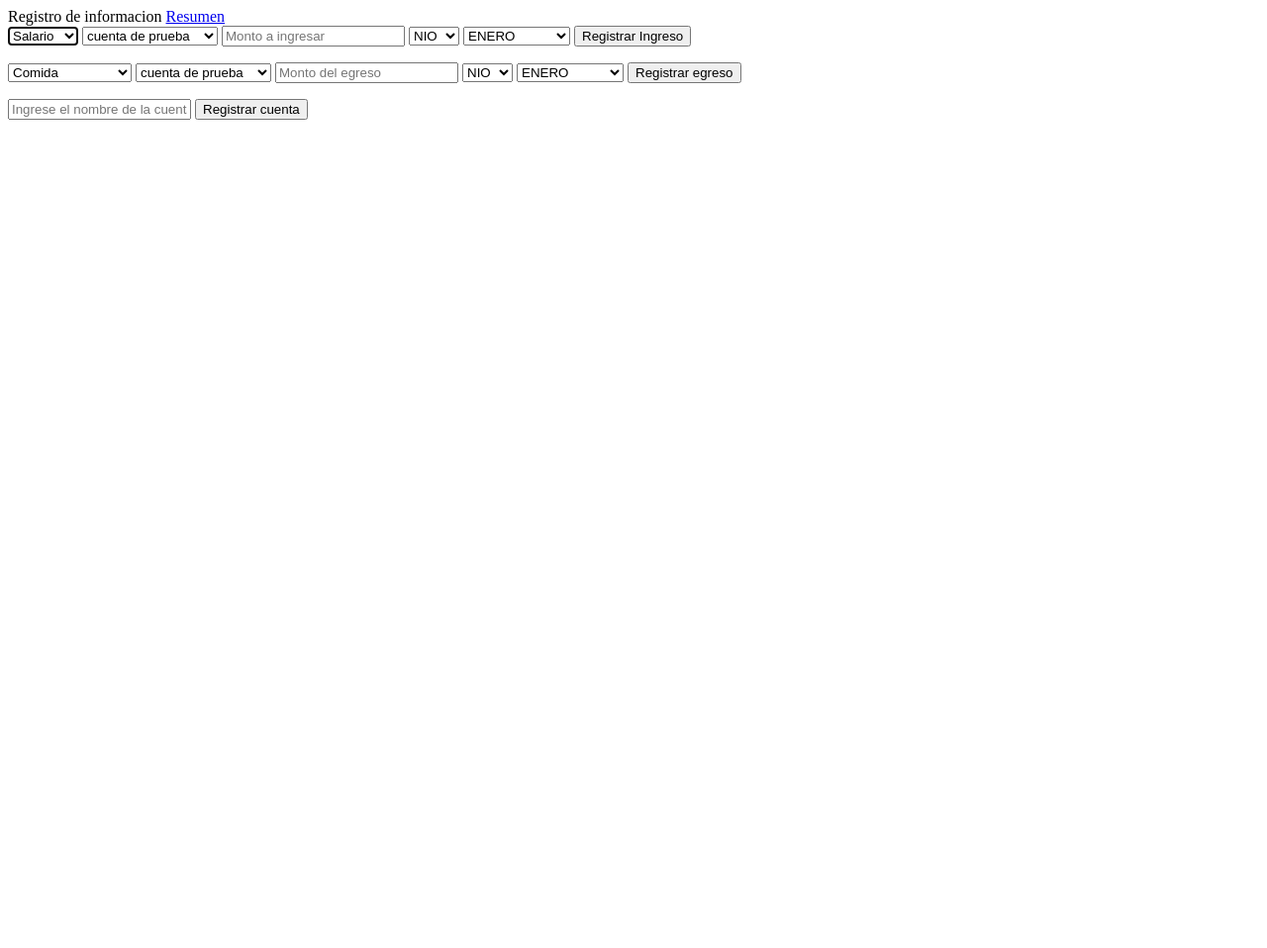
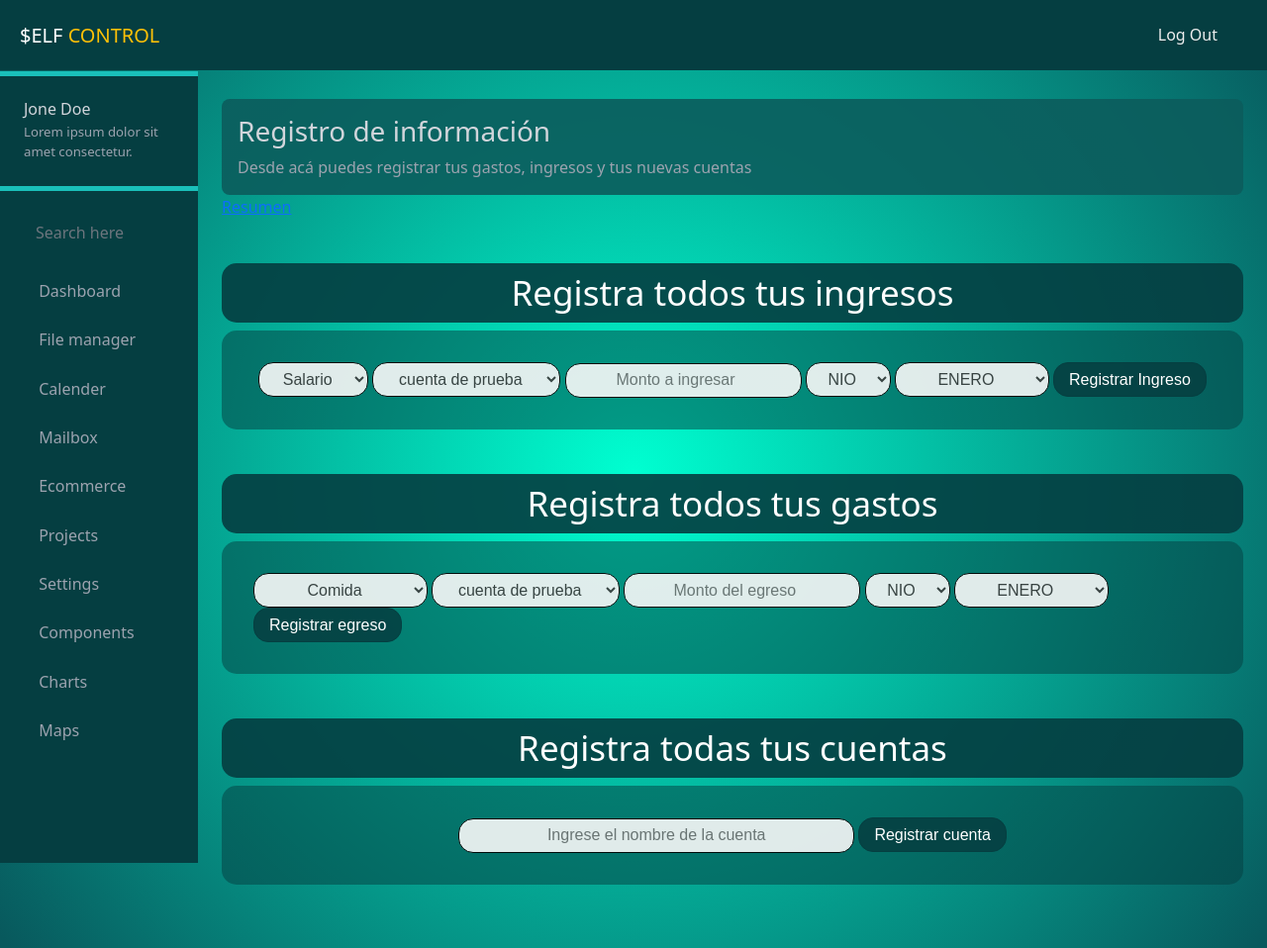
Before and after one commit to DanielCT98/Proyecto-selfcontrol, a Flask app: page /ingreso_datos in a window 1280 px wide. Shown: the whole page at 99% size. Before the commit the page ends 121 px from the top, so only its background shows below. Run offline with Flask 2, Linux system fonts and the light colour scheme; a user stored in the database is signed in; data comes from the database, SQL or seed files in the repository; both versions use the stored data as it was after the commit; some libraries are stand-ins or nearby versions; some web fonts are replaced.

Commit message:
hoja de registro con estilo, champu pero estilo jaja

```diff
--- a/static/css/dashboardbonis.css
+++ b/static/css/dashboardbonis.css
@@ -377,6 +377,82 @@ body {
     }
 }
 
+.encabezados{
+    margin-top: 45px;
+    font-size: 35px;
+    width: 100%;
+    height: 60px;
+    max-width: 100%;
+    display: flex;
+    justify-content: center;
+    align-items: center;
+    color: #FFF;
+    background-color: rgba(5, 62, 65, 0.9);
+    border-radius: 15px;
+}
+
+.formulario_registro{
+    width: 100%;
+    max-width: 100%;
+    margin-top: 5px;
+    margin-bottom: 40px;
+    display: flex;
+    flex-direction: column;
+    justify-content: center;
+    align-items: center;
+    padding: 2rem;
+    background-color: rgba(5, 62, 65, 0.5);
+    border-radius: 15px;
+}
+
+.boton {
+    font-family: Arial;
+    color: #ffffff;
+    height: 35px;
+    padding: 5px 15px;
+    border-radius: 15px;
+    border: solid #053f41 1px;
+    background: #053e41de;
+}
+
+.boton:hover{
+    background:rgb(0, 128, 104);
+}
+
+.informacion {
+
+    font-family: 'Arial';
+    display: inline-block;
+    height: 35px;
+    width: auto;
+    cursor: pointer;
+    padding: 5px 15px;
+    outline: 0;
+    border: 1px solid #000000;
+    border-radius: 15px;
+    background: #f8f8f8;
+    color: rgb(62, 62, 62);
+    opacity: 90%;
+    text-align: center;
+}
+
+.informacion_cuenta {
+
+    font-family: 'Arial';
+    display: inline-block;
+    height: 35px;
+    width: 400px;
+    cursor: pointer;
+    padding: 5px 15px;
+    outline: 0;
+    border: 1px solid #000000;
+    border-radius: 15px;
+    background: #f8f8f8;
+    color: rgb(62, 62, 62);
+    opacity: 90%;
+    text-align: center;
+}
+
 
 ::-webkit-scrollbar {
     background: transparent;
--- a/templates/ingreso_datos.html
+++ b/templates/ingreso_datos.html
@@ -1,36 +1,48 @@
-{% block title %}
-    Registro de informacion
-{% endblock %}
+{%extends "layout.html"%}
 
-{% block main %}
+{% block Registros %}
+
+<div class="p-4">
+    <div class="welcome">
+        <div class="content rounded-3 p-3">
+            <h1 class="fs-3">Registro de información</h1>
+            <p class="mb-0">Desde acá puedes registrar tus gastos, ingresos y tus nuevas cuentas</p>
+        </div>
+    </div>
+
 
     <a href={{url_for('graficos_tablas')}}>Resumen</a>
 
+    <div>
+        <h1 Class="encabezados">Registra todos tus ingresos</h1>
+    </div>
+
+    <div class="formulario_registro">
     <form action="/ingresos" method="post"> <!--Form para el registro de ingresos-->
 
         <div class="">
 
-            <select autofocus class="" name="ingreso_categoria" id="ingreso_categoria" placeholder="Categoria del ingreso"> <!--Lista desplegable para tipos de ingresos-->
+            <select autofocus class="informacion" name="ingreso_categoria" id="ingreso_categoria" placeholder="Categoria del ingreso"> <!--Lista desplegable para tipos de ingresos-->
                 <option value="1">Salario</option>
                 <option value="2">Mesada</option>
                 <option value="3">Regalos</option>
                 <option value="4">Otros</option>
             </select>
 
-            <select name="ingreso_cuenta" id="ingreso_cuenta">
+            <select class="informacion" name="ingreso_cuenta" id="ingreso_cuenta">
                 {% for i in cuentas %}
                 <option>{{ i.nombre_cuenta }}</option>
                 {% endfor %}
             </select>
 
-            <input autocomplete="off" autofocus class="" name="ingreso_monto" id="ingreso_monto" placeholder="Monto a ingresar" type="number" min="0.00"> <!--Ingresar el monto del ingreso-->
+            <input class="informacion" autocomplete="off" autofocus class="" name="ingreso_monto" id="ingreso_monto" placeholder="Monto a ingresar" type="number" min="0.00"> <!--Ingresar el monto del ingreso-->
 
-            <select autofocus class="" name="moneda_ing" id="moneda_ing" placeholder="Moneda"> <!--Lista desplegable para monedas-->
+            <select class="informacion" autofocus class="" name="moneda_ing" id="moneda_ing" placeholder="Moneda"> <!--Lista desplegable para monedas-->
                 <option value="NIO">NIO</option>
                 <option value="USD">USD</option>
             </select>
 
-            <select autofocus class="" name="ingreso_fecha" id="ingreso_fecha" placeholder="Mes del ingreso"> <!--Ingreso de fecha-->
+            <select class="informacion" autofocus class="" name="ingreso_fecha" id="ingreso_fecha" placeholder="Mes del ingreso"> <!--Ingreso de fecha-->
                 <option value="ENERO">ENERO</option>
                 <option value="FEBRERO">FEBRERO</option>
                 <option value="MARZO">MARZO</option>
@@ -45,15 +57,21 @@
                 <option value="DICIEMBRE">DICIEMBRE</option>
             </select>
 
-            <button type="submit">Registrar Ingreso</button>
+            <button class="boton" type="submit">Registrar Ingreso</button>
         </div>
     </form>
+    </div>
 
+    <div>
+        <h1 Class="encabezados">Registra todos tus gastos</h1>
+    </div>
+
+    <div class="formulario_registro">
     <form action="/egresos" method="post"> <!--Form para el registro de egresos-->
 
         <div class="">
 
-            <select autofocus class="" name="egreso_categoria" id="egreso_categoria" placeholder="Categoria del egreso"> <!--Lista desplegable para tipos de egresos-->
+            <select class="informacion" autofocus class="" name="egreso_categoria" id="egreso_categoria" placeholder="Categoria del egreso"> <!--Lista desplegable para tipos de egresos-->
                 <option value="5">Comida</option>
                 <option value="6">Servicios basicos</option>
                 <option value="7">Universidad</option>
@@ -64,20 +82,20 @@
                 <option value="12">Varios</option>
             </select>
 
-            <select name="egreso_cuenta" id="egreso_cuenta">
+            <select class="informacion" name="egreso_cuenta" id="egreso_cuenta">
                 {% for i in cuentas %}
                 <option>{{ i.nombre_cuenta }}</option>
                 {% endfor %}
             </select>
 
-            <input autocomplete="off" autofocus class="" name="egreso_monto" id="egreso_monto" placeholder="Monto del egreso" type="number" min="0.00"> <!--Ingresar el monto del egreso-->
+            <input class="informacion" autocomplete="off" autofocus class="" name="egreso_monto" id="egreso_monto" placeholder="Monto del egreso" type="number" min="0.00"> <!--Ingresar el monto del egreso-->
 
-            <select autofocus class="" name="moneda_egr" id="moneda_egr" placeholder="Moneda"> <!--Lista desplegable para monedas-->
+            <select class="informacion" autofocus class="" name="moneda_egr" id="moneda_egr" placeholder="Moneda"> <!--Lista desplegable para monedas-->
                 <option value="NIO">NIO</option>
                 <option value="USD">USD</option>
             </select>
 
-            <select autofocus class="" name="egreso_fecha" id="egreso_fecha" placeholder="Mes del egreso"> <!--egreso de fecha-->
+            <select class="informacion" autofocus class="" name="egreso_fecha" id="egreso_fecha" placeholder="Mes del egreso"> <!--egreso de fecha-->
                 <option value="ENERO">ENERO</option>
                 <option value="FEBRERO">FEBRERO</option>
                 <option value="MARZO">MARZO</option>
@@ -92,14 +110,22 @@
                 <option value="DICIEMBRE">DICIEMBRE</option>
             </select>
 
-            <button type="submit">Registrar egreso</button>
+            <button class="boton" type="submit">Registrar egreso</button>
         </div>
     </form>
+    </div>
 
+    <div>
+        <h1 Class="encabezados">Registra todas tus cuentas</h1>
+    </div>
+
+    <div class="formulario_registro">
     <form action="/cuentas" method="post">
-        <input autocomplete="off" autofocus class="" name="cuenta_nombre" id="cuenta_nombre" placeholder="Ingrese el nombre de la cuenta" type="text">
 
-        <button type="submit">Registrar cuenta</button>
+        <input class="informacion_cuenta" autocomplete="off" autofocus class="" name="cuenta_nombre" id="cuenta_nombre" placeholder="Ingrese el nombre de la cuenta" type="text">
+
+        <button class="boton" type="submit">Registrar cuenta</button>
     </form>
+    </div>
 
 {% endblock %}
--- a/templates/layout.html
+++ b/templates/layout.html
@@ -105,6 +105,9 @@
   <section id="wrapper">
     {%block contenido%}{%endblock%}
   </section>
+  <section id="wrapper">
+    {%block Registros%}{%endblock%}
+  </section>
   <script src="/static/js/dashboardbonis.js"></script>
   <script src="https://cdn.jsdelivr.net/npm/bootstrap@5.2.0-beta1/dist/js/bootstrap.bundle.min.js"
     integrity="sha384-pprn3073KE6tl6bjs2QrFaJGz5/SUsLqktiwsUTF55Jfv3qYSDhgCecCxMW52nD2"
--- a/templates/resumen.html
+++ b/templates/resumen.html
@@ -5,8 +5,8 @@
 <div class="p-4">
   <div class="welcome">
       <div class="content rounded-3 p-3">
-          <h1 class="fs-3">Welcome {{usuario}}</h1>
-          <p class="mb-0">Hello {{usuario}}, welcome to your awesome dashboard!</p>
+          <h1 class="fs-3">¡Bienvenido {{usuario}}!</h1>
+          <p class="mb-0">Hola {{usuario}}, bienvenido a tu asombroso dashboard!</p>
       </div>
   </div>
 
```
Also changed, not shown: selfcontrol.db, 2 other files.
